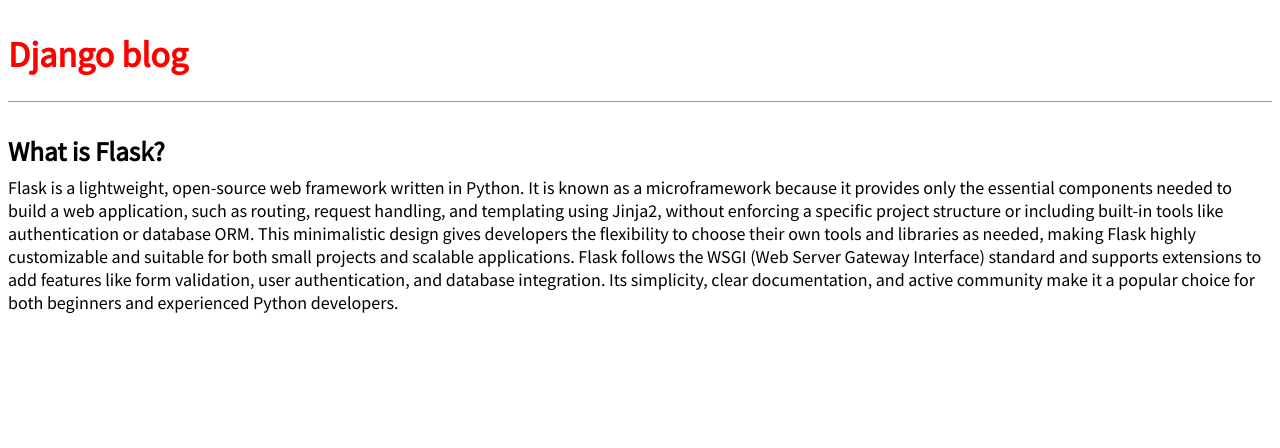
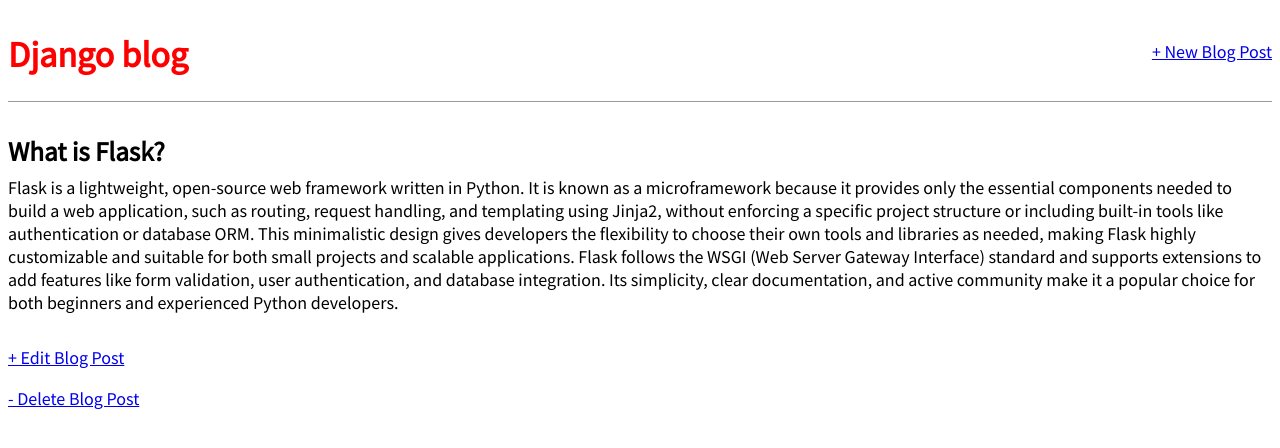
Before and after one commit to imaliabdullah/blog_app, a Django app: page /post/2/ in a window 1280 px wide. Shown: the top 448 px of the page. Run offline with Django 4.2, Linux system fonts and the light colour scheme; data comes from the database, SQL or seed files in the repository; both versions use the stored data as it was after the commit.

Commit message:
added features CRUD

```diff
--- a/blog/urls.py
+++ b/blog/urls.py
@@ -1,7 +1,10 @@
 from django.urls import path
-from .views import BlogListView, BlogDetailView
+from .views import BlogListView, BlogDetailView, BlogCreateView, BlogUpdateView, BlogDeleteView
 
 urlpatterns = [
+    path("post/new/", BlogCreateView.as_view(), name='post_new'),
     path("post/<int:pk>/", BlogDetailView.as_view(), name='post_detail'),
+    path("post/<int:pk>/edit/", BlogUpdateView.as_view(), name='post_edit'),
+    path("post/<int:pk>/delete/", BlogDeleteView.as_view(), name="post_delete"),
     path("", BlogListView.as_view(), name='home'),
 ]
--- a/blog/views.py
+++ b/blog/views.py
@@ -1,6 +1,7 @@
 from django.views.generic import ListView, DetailView
 from .models import Post
-
+from django.views.generic.edit import CreateView, UpdateView, DeleteView
+from django.urls import reverse_lazy
 # Create your views here.
 
 class BlogListView(ListView):
@@ -10,3 +11,18 @@ class BlogListView(ListView):
 class BlogDetailView(DetailView):
     model = Post
     template_name = 'post_detail.html'
+
+class BlogCreateView(CreateView):
+    model = Post
+    template_name = "post_new.html"
+    fields = ['title', 'author', 'body']
+
+class BlogUpdateView(UpdateView):
+    model = Post
+    template_name = "post_edit.html"
+    fields = ['title', 'body']
+
+class BlogDeleteView(DeleteView):
+    model = Post
+    template_name = 'post_delete.html'
+    success_url = reverse_lazy("home")
--- a/templates/base.html
+++ b/templates/base.html
@@ -7,7 +7,12 @@
     </head>
     <body>
         <header>
-            <h1><a href="{% url 'home' %}">Django blog</a></h1>
+            <div class="nav-left">
+                <h1><a href="{% url 'home' %}">Django blog</a></h1>
+            </div>
+            <div class="nav-right">
+                <a href="{% url 'post_new' %}">+ New Blog Post</a>
+            </div>
         </header>
         <div>
             {% block content %}
--- a/templates/post_detail.html
+++ b/templates/post_detail.html
@@ -6,4 +6,6 @@
     <p>{{ post.body }}</p>
 </div>
 
+<p><a href="{% url 'post_edit' post.pk %}">+ Edit Blog Post</a></p>
+<p><a href="{% url 'post_delete' post.pk %}">- Delete Blog Post</a></p>
 {% endblock content %}
```
Also changed, not shown: blog/tests.py (+29 -0 lines), templates/post_delete.html (added, +10 -0 lines), templates/post_edit.html (added, +9 -0 lines), templates/post_new.html (added, +10 -0 lines), db.sqlite3.
